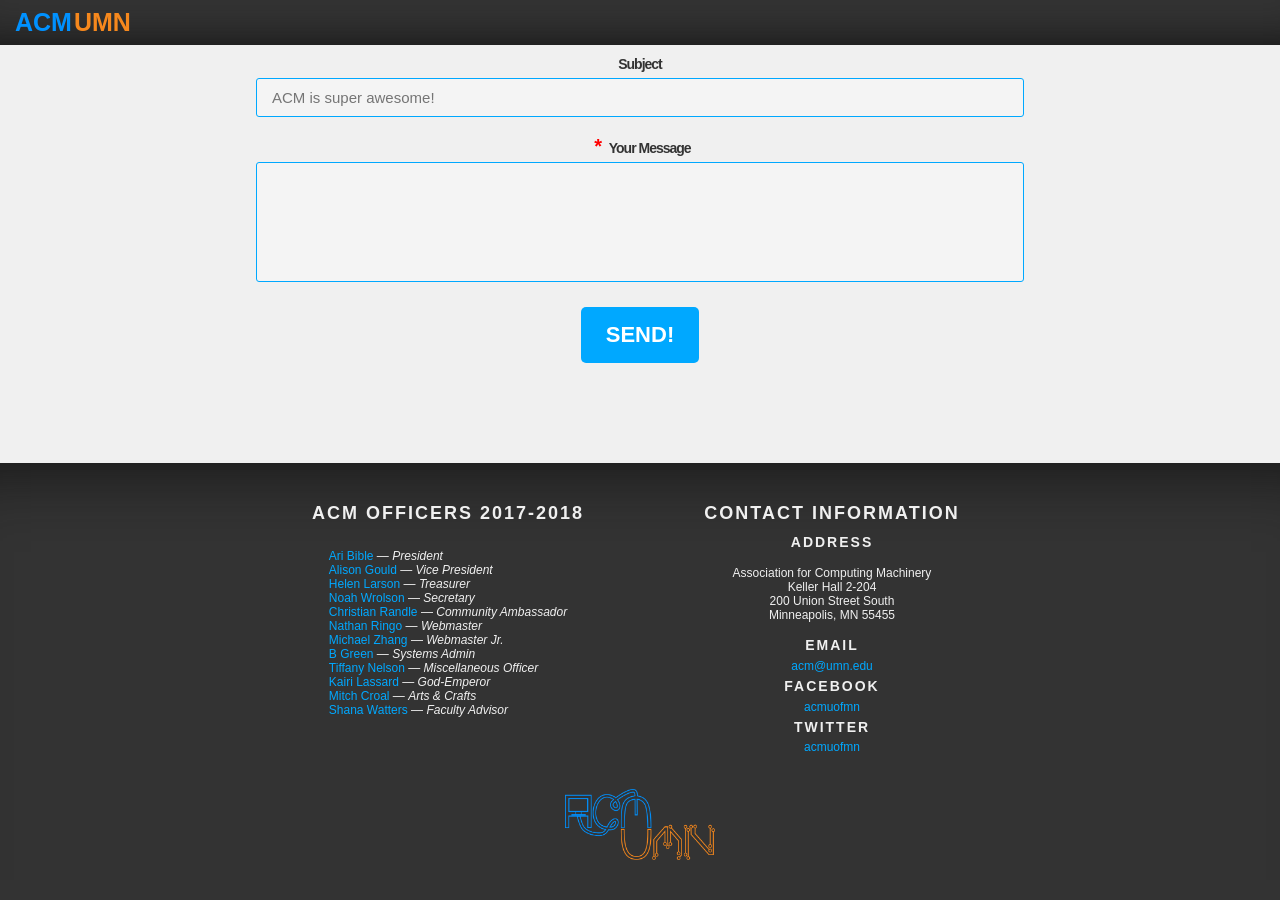
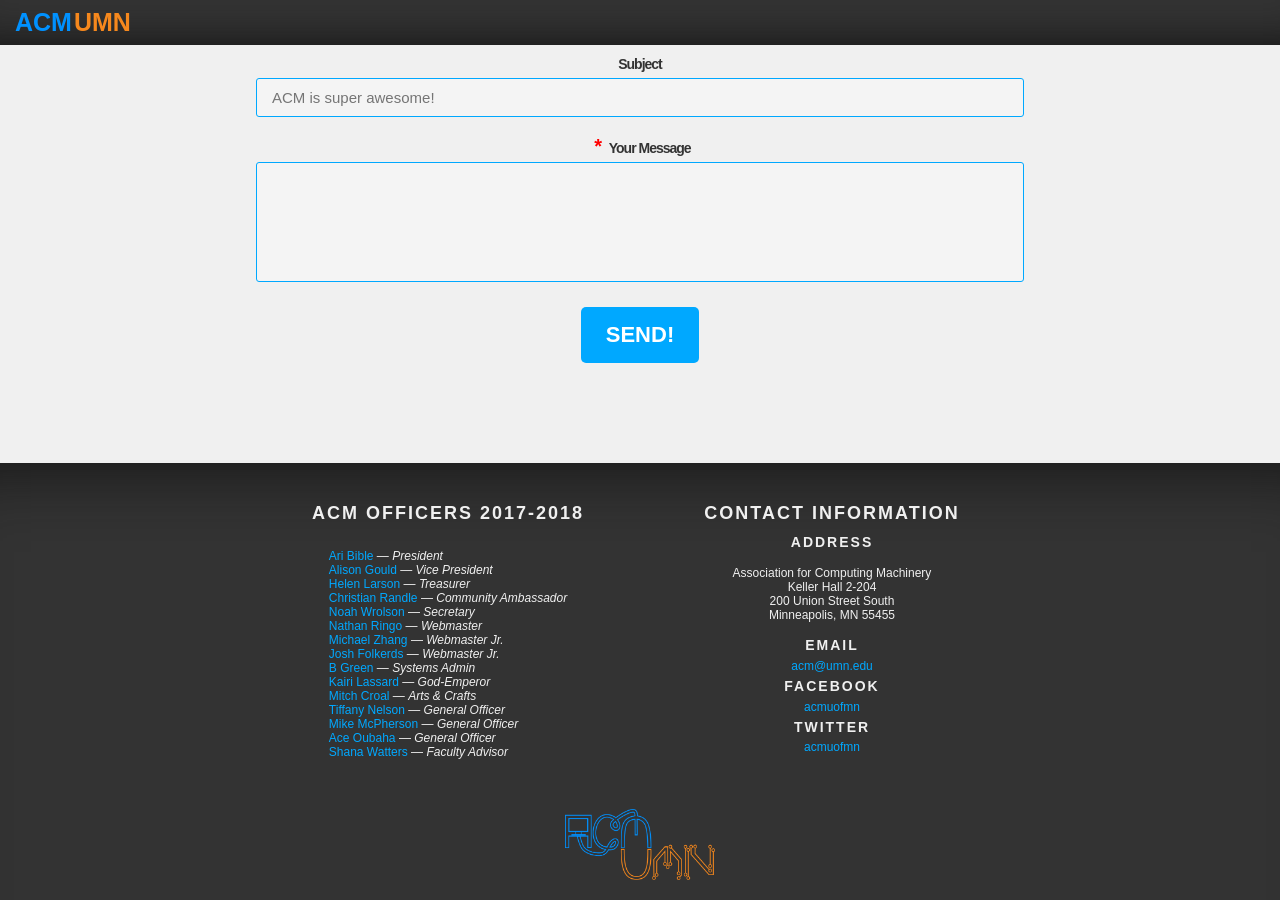
Before and after one commit to acmumn/acm-website, a Jekyll site: the page built from index.html, in a window 1280 px wide and 900 px high, scrolled down 2353 px. Built offline with Jekyll 4.4.1, drawn with Linux system fonts in a browser that asks for light colours; nearby versions of some CDN libraries; comment, search, counter and statistics services are not loaded.

Commit message:
Adds officers

```diff
--- a/_data/officers.yml
+++ b/_data/officers.yml
@@ -9,30 +9,39 @@
 - name: Helen Larson
   position: Treasurer
   email: lars5188@umn.edu
+- name: Christian Randle
+  position: Community Ambassador
+  email: randl075@umn.edu
 - name: Noah Wrolson
   position: Secretary
   email: wrols009@umn.edu
-- name: Christian Randle
-  position: Community Ambassador
-  email: randl075@umn.edu
 - name: Nathan Ringo
   position: Webmaster
   email: ringo025@umn.edu
 - name: Michael Zhang
   position: Webmaster Jr.
   email: zhan4854@umn.edu
+- name: Josh Folkerds
+  position: Webmaster Jr.
+  email: folke086@umn.edu
 - name: B Green
   position: Systems Admin
   email: gree1994@umn.edu
-- name: Tiffany Nelson
-  position: Miscellaneous Officer
-  email: nels8961@umn.edu
 - name: Kairi Lassard
   position: God-Emperor
   email: lassa005@umn.edu
 - name: Mitch Croal
   position: Arts & Crafts
   email: croal008@umn.edu
+- name: Tiffany Nelson
+  position: General Officer
+  email: nels8961@umn.edu
+- name: Mike McPherson
+  position: General Officer
+  email: mcphe160@umn.edu
+- name: Ace Oubaha
+  position: General Officer
+  email: aceif001@umn.edu
 - name: Shana Watters
   position: Faculty Advisor
   email: watt0087@umn.edu
```
